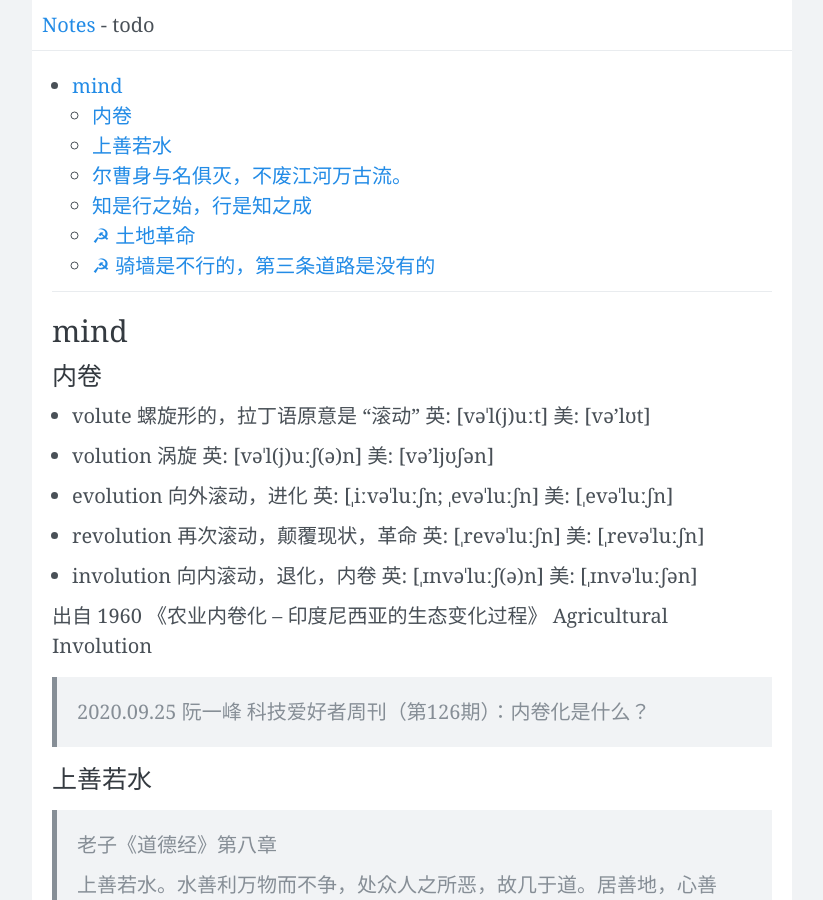
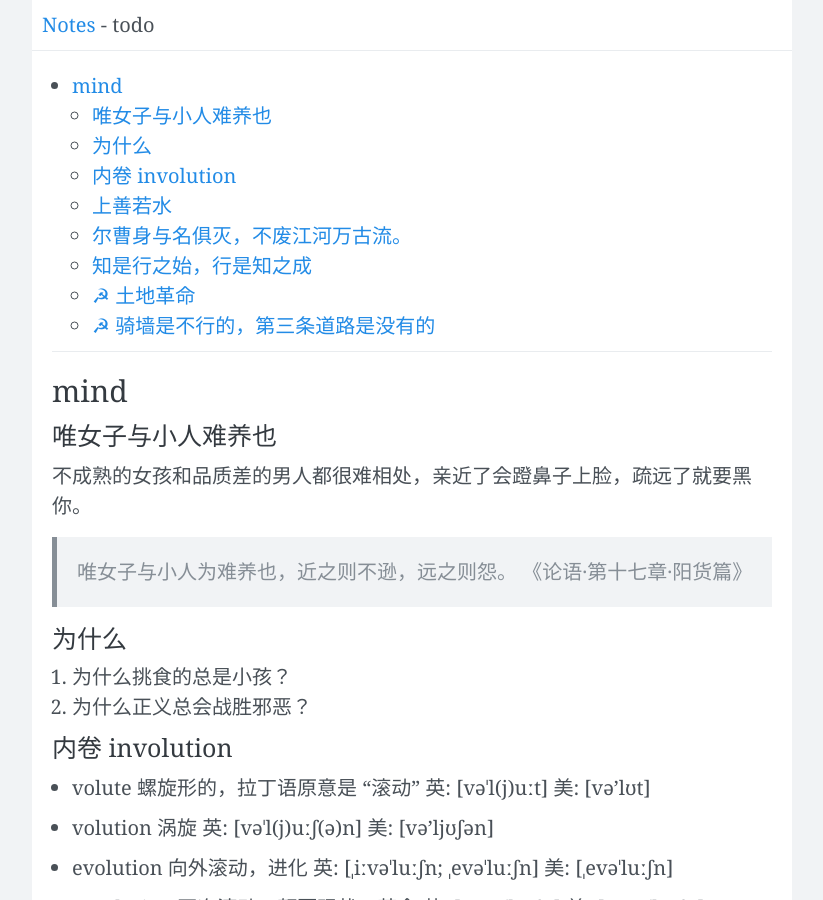
Before and after one commit to wangtiga/wangtiga.github.io, a Jekyll site: the page built from _previews/todo.md, in a window 1280 px wide and 900 px high. Shown: the whole window, without its empty margins (228-1051 px from the left). Built offline with Jekyll 4.4.1, drawn with Linux system fonts in a browser that asks for light colours; nearby versions of some CDN libraries; comment, search, counter and statistics services are not loaded.

Commit message:
update todo

```diff
--- a/_previews/todo.md
+++ b/_previews/todo.md
@@ -12,7 +12,21 @@ tags:   todo
 
 ## mind
 
-### 内卷
+
+### 唯女子与小人难养也
+
+不成熟的女孩和品质差的男人都很难相处，亲近了会蹬鼻子上脸，疏远了就要黑你。
+
+> 唯女子与小人为难养也，近之则不逊，远之则怨。
+> 《论语·第十七章·阳货篇》
+
+
+### 为什么
+
+1. 为什么挑食的总是小孩？
+2. 为什么正义总会战胜邪恶？
+
+### 内卷 involution
 
 - volute 螺旋形的，拉丁语原意是 "滚动"
     英: [vəˈl(j)uːt]    美: [və'lʊt]
```
